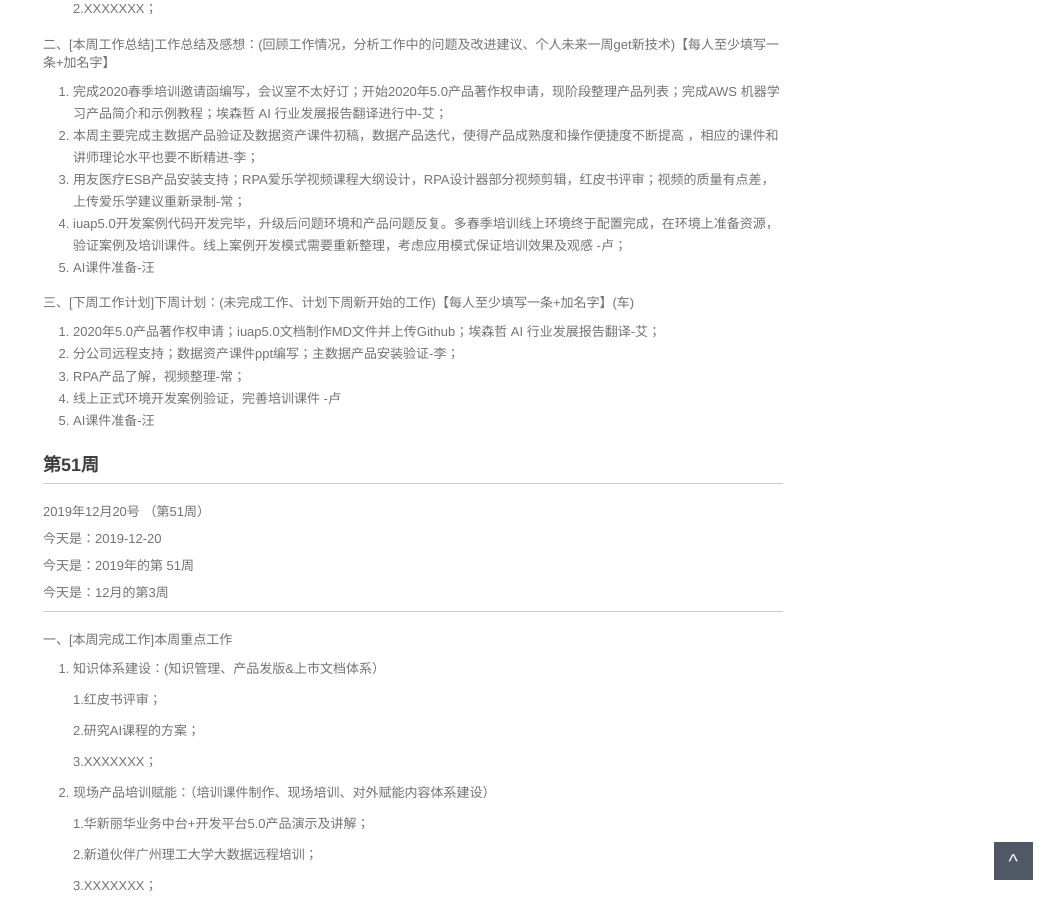
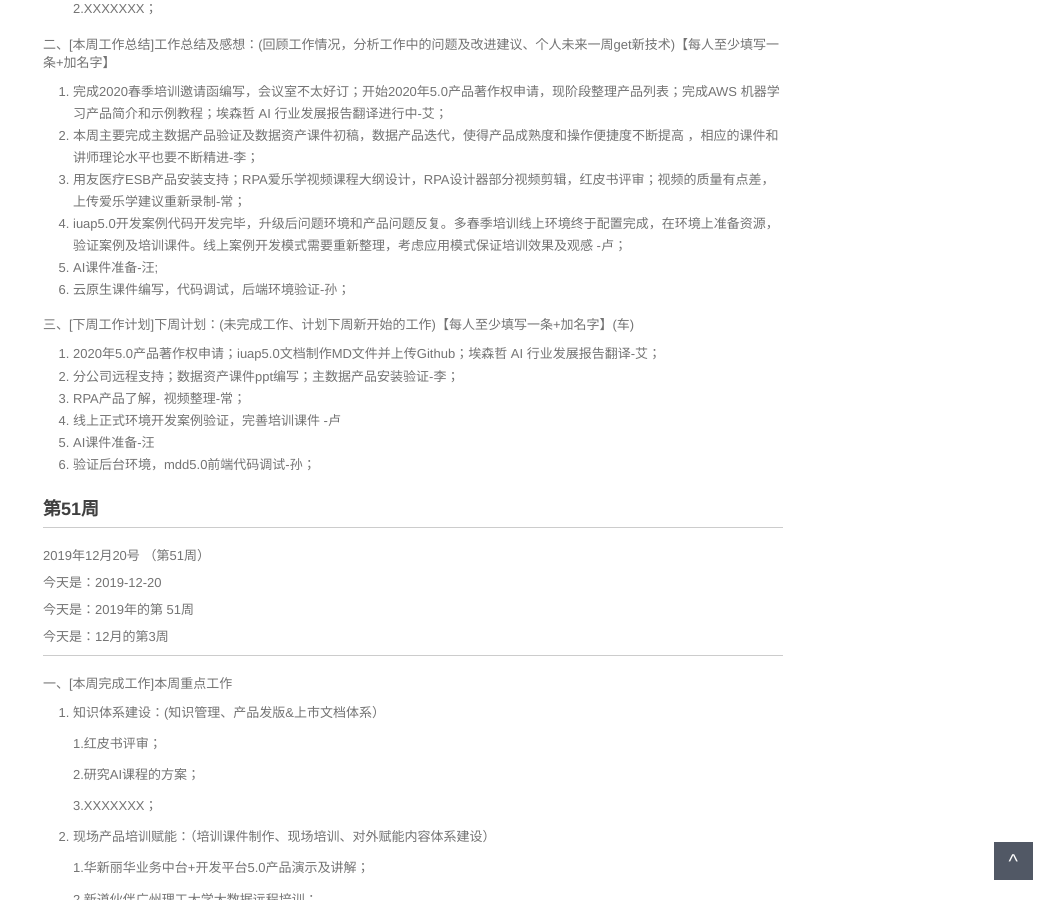
Before and after one commit to walllFlower/blog, a Jekyll site: the page built from _posts/2018-07-17-day_report_cxz.md, in a window 1280 px wide and 900 px high, scrolled down 1315 px. Shown: the whole window, without its empty margins (227-1280 px from the left). Built offline with Jekyll 4.4.1, drawn with Linux system fonts in a browser that asks for light colours; comment, search, counter and statistics services are not loaded.

Commit message:
Update 2018-07-17-day_report_cxz.md

```diff
--- a/_posts/2018-07-17-day_report_cxz.md
+++ b/_posts/2018-07-17-day_report_cxz.md
@@ -83,7 +83,8 @@ categories: 技术运营工作周报
 2. 本周主要完成主数据产品验证及数据资产课件初稿，数据产品迭代，使得产品成熟度和操作便捷度不断提高 ，相应的课件和讲师理论水平也要不断精进-李；
 3. 用友医疗ESB产品安装支持；RPA爱乐学视频课程大纲设计，RPA设计器部分视频剪辑，红皮书评审；视频的质量有点差，上传爱乐学建议重新录制-常；
 4. iuap5.0开发案例代码开发完毕，升级后问题环境和产品问题反复。多春季培训线上环境终于配置完成，在环境上准备资源，验证案例及培训课件。线上案例开发模式需要重新整理，考虑应用模式保证培训效果及观感 -卢；
-5. AI课件准备-汪
+5. AI课件准备-汪;
+6. 云原生课件编写，代码调试，后端环境验证-孙；
 
 三、[下周工作计划]下周计划：(未完成工作、计划下周新开始的工作)【每人至少填写一条+加名字】(车)
 
@@ -92,7 +93,7 @@ categories: 技术运营工作周报
 3. RPA产品了解，视频整理-常；
 4. 线上正式环境开发案例验证，完善培训课件 -卢
 5. AI课件准备-汪
-
+6. 验证后台环境，mdd5.0前端代码调试-孙；
 
 ###  第51周
 
```
